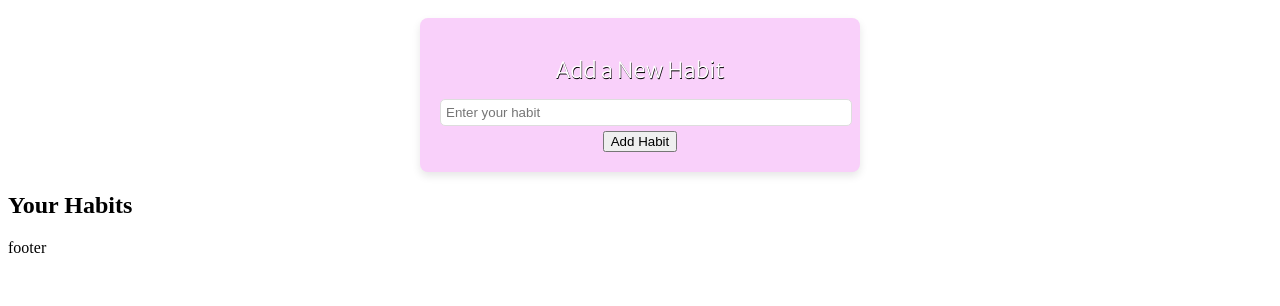
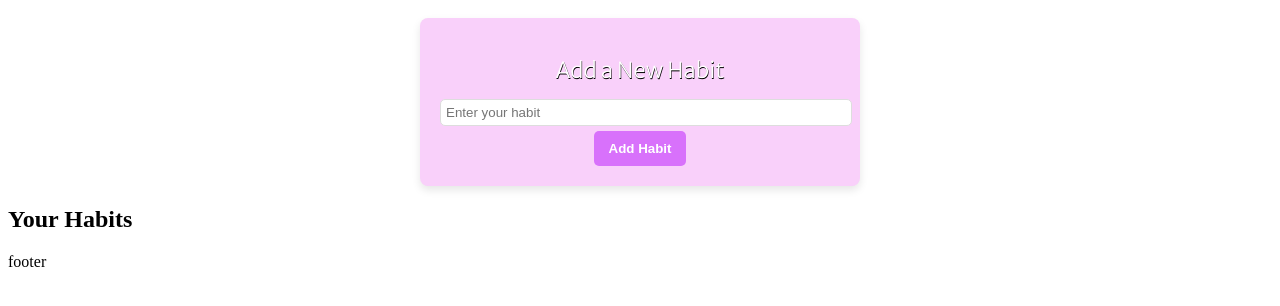
Before and after one commit to aishieee/p2-better-yourself, a plain HTML site: page index.html in a window 1280 px wide. Shown: the part 86-392 px from the top of the page. Drawn offline with Linux system fonts and the light colour scheme.

Commit message:
Style the 'Add Habit' button

```diff
--- a/assets/css/style.css
+++ b/assets/css/style.css
@@ -44,3 +44,17 @@ header h1 {
     border: 1px solid #ddd;
     border-radius: 5px;
 }
+
+#add-habit-form button {
+    background-color: #d871fb;
+    color: #fff;
+    padding: 10px 15px;
+    border: none;
+    border-radius: 5px;
+    cursor: pointer;
+    font-weight: bold;
+}
+
+#add-habit-form button:hover {
+    background-color: #a366ff;
+}
```
